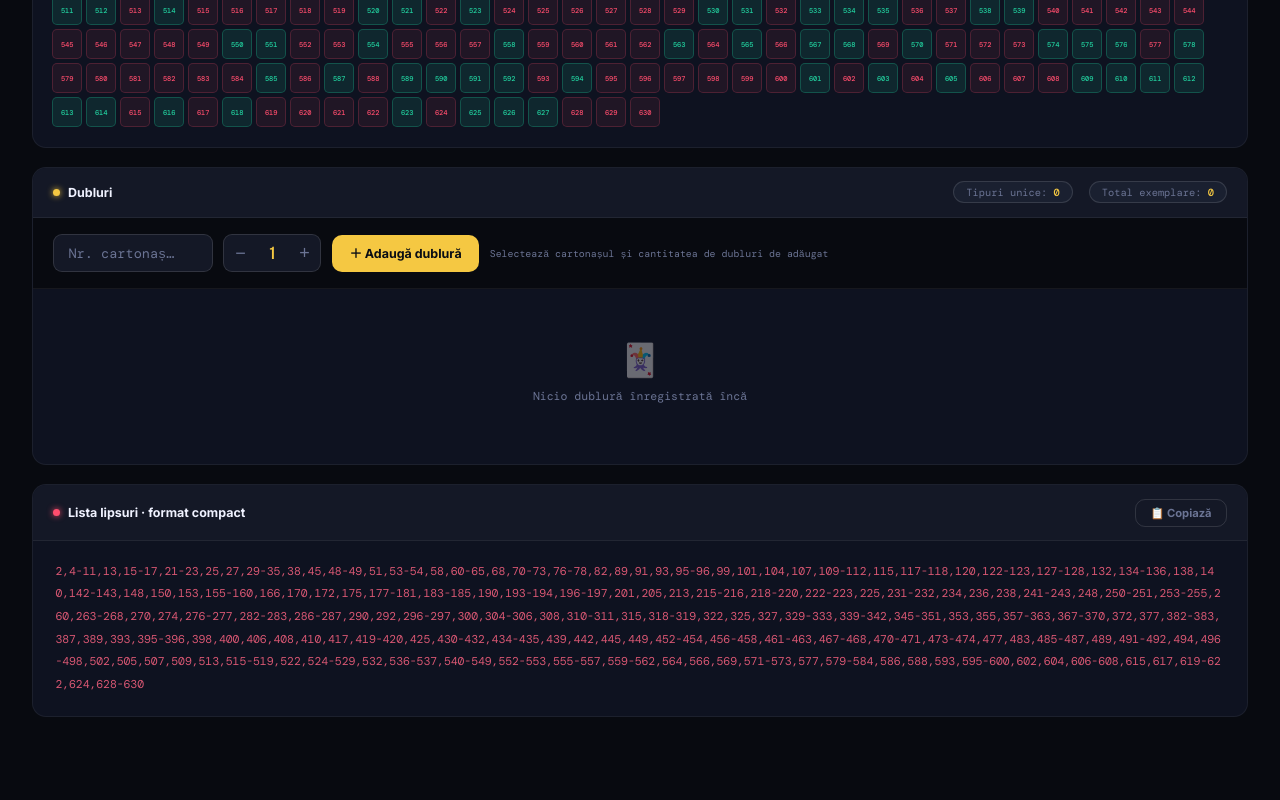
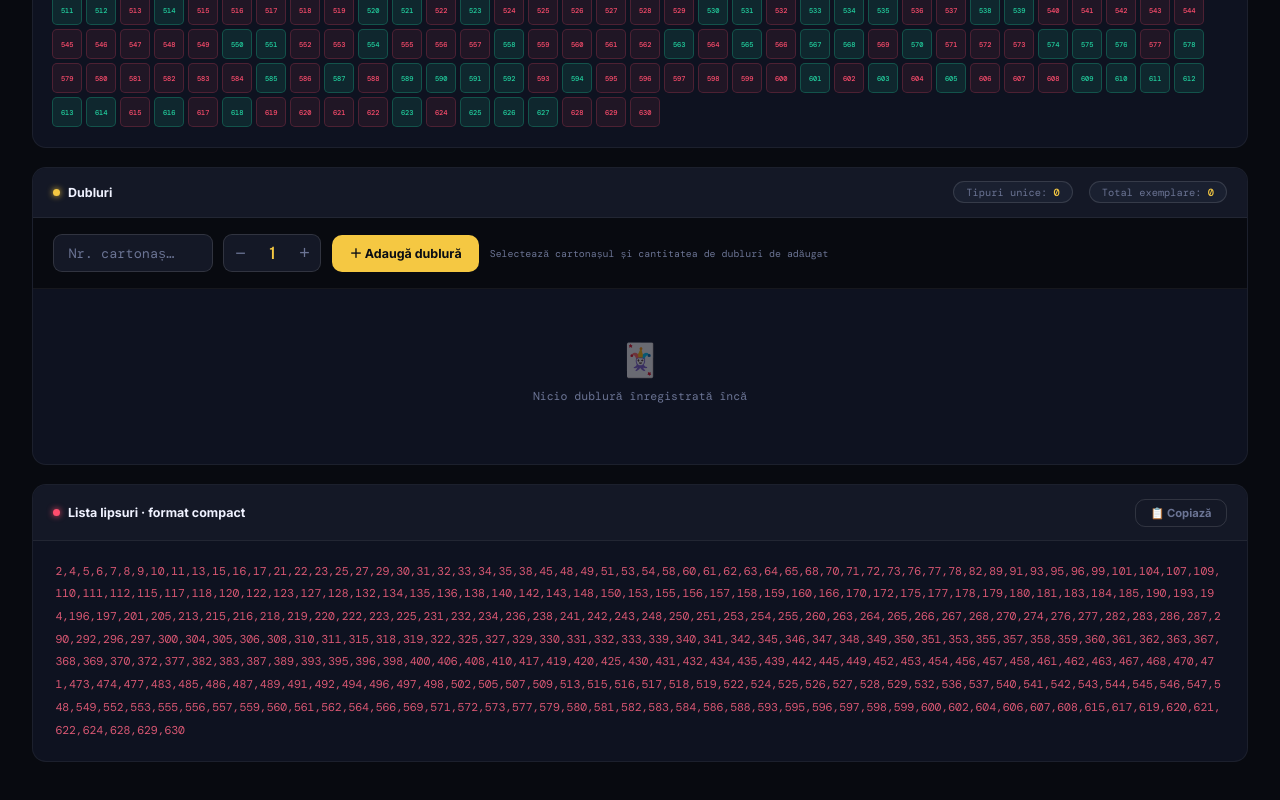
Before and after one commit to GeorgeNarcis/PaniniWorldCup2026, a website: page index.html in a window 1280 px wide. Shown: the part 1782-2582 px from the top of the page. Before the commit the page ends 2547 px from the top, so only its background shows below. Drawn offline with nearby package versions, Linux system fonts and the light colour scheme; no server answers.

Commit message:
Add files via upload

```diff
--- a/index.html
+++ b/index.html
@@ -1258,16 +1258,7 @@ function parseList(str) {
 
 function toCompact(set) {
   if (set.size === 0) return '(colecție completă! 🏆)';
-  const sorted = [...set].sort((a,b) => a-b);
-  const parts = [];
-  let i = 0;
-  while (i < sorted.length) {
-    let j = i;
-    while (j + 1 < sorted.length && sorted[j+1] === sorted[j] + 1) j++;
-    parts.push(j > i ? sorted[i] + '-' + sorted[j] : String(sorted[i]));
-    i = j + 1;
-  }
-  return parts.join(',');
+  return [...set].sort((a,b) => a-b).join(',');
 }
 
 let missing = new Set();
```
